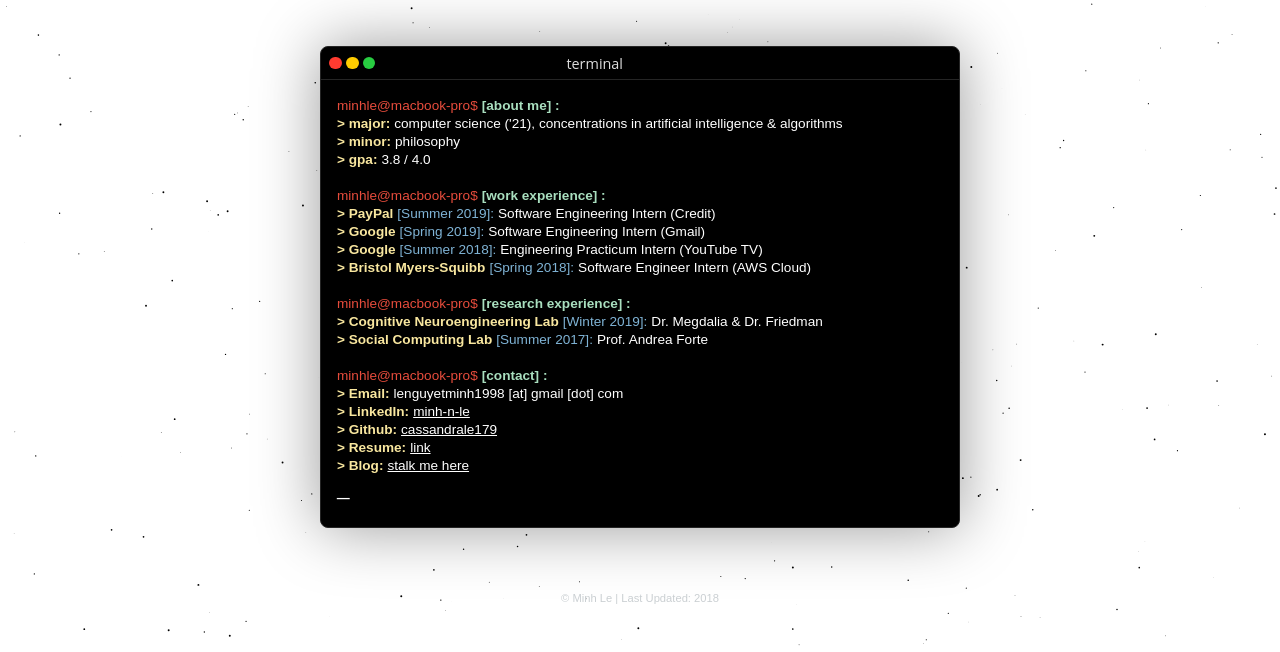
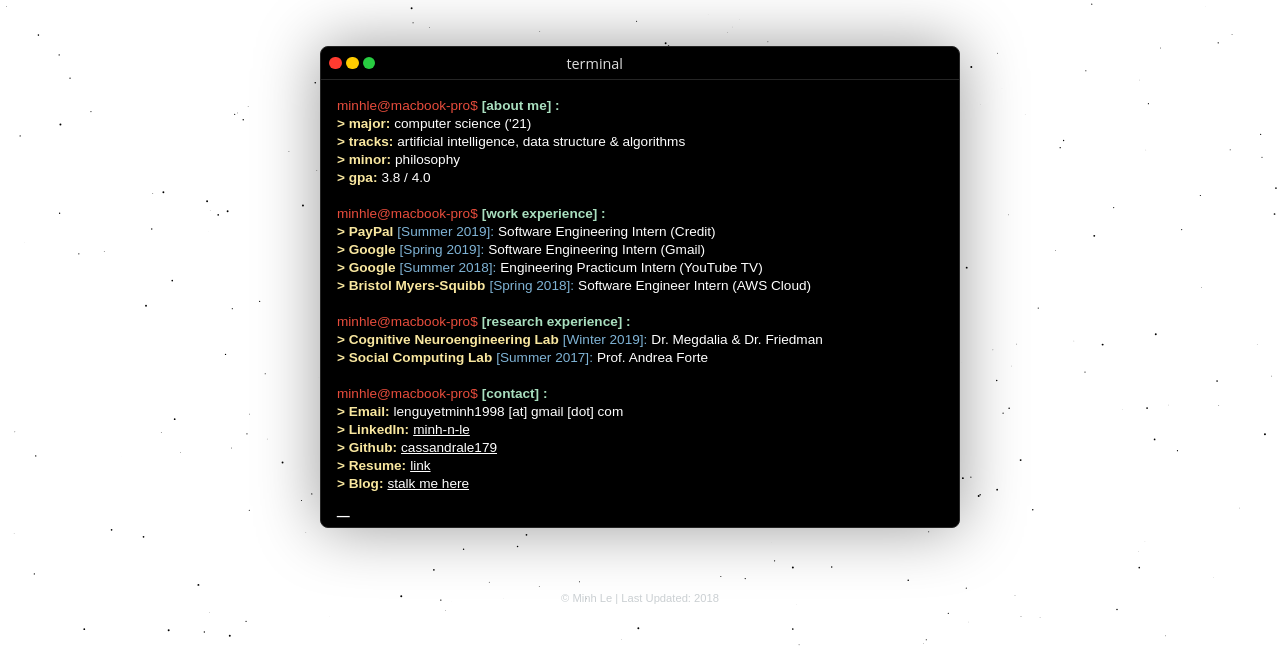
Before and after one commit to cassandrale179/cassandrale179.github.io, a plain HTML site: page index.html in a window 1280 px wide. Shown: the part 148-800 px from the top of the page. Drawn offline with Linux system fonts and the light colour scheme; a web font is replaced by a local one.

Commit message:
Update index.html

```diff
--- a/index.html
+++ b/index.html
@@ -33,8 +33,8 @@
                 <p class="content"> <b>[about me] : </b></p>
             </span>
             <span>
-                <p class="key"><b> > major: </b></p> <p> computer science ('21), concentrations in artificial intelligence & algorithms </p> <br / >
-<!--                 <p class="key"><b> > tracks: </b> </p> <p> artificial intelligence & algorithms </p> <br / >  -->
+                <p class="key"><b> > major: </b></p> <p> computer science ('21) </p> <br / >
+                <p class="key"><b> > tracks: </b> </p> <p> artificial intelligence, data structure & algorithms </p> <br / >
                 <p class="key"><b> > minor: </b></p> <p> philosophy </p> <br / >
                 <p class="key"><b> > gpa: </b></p> <p> 3.8 / 4.0 </p> <br / >
             </span>
```
